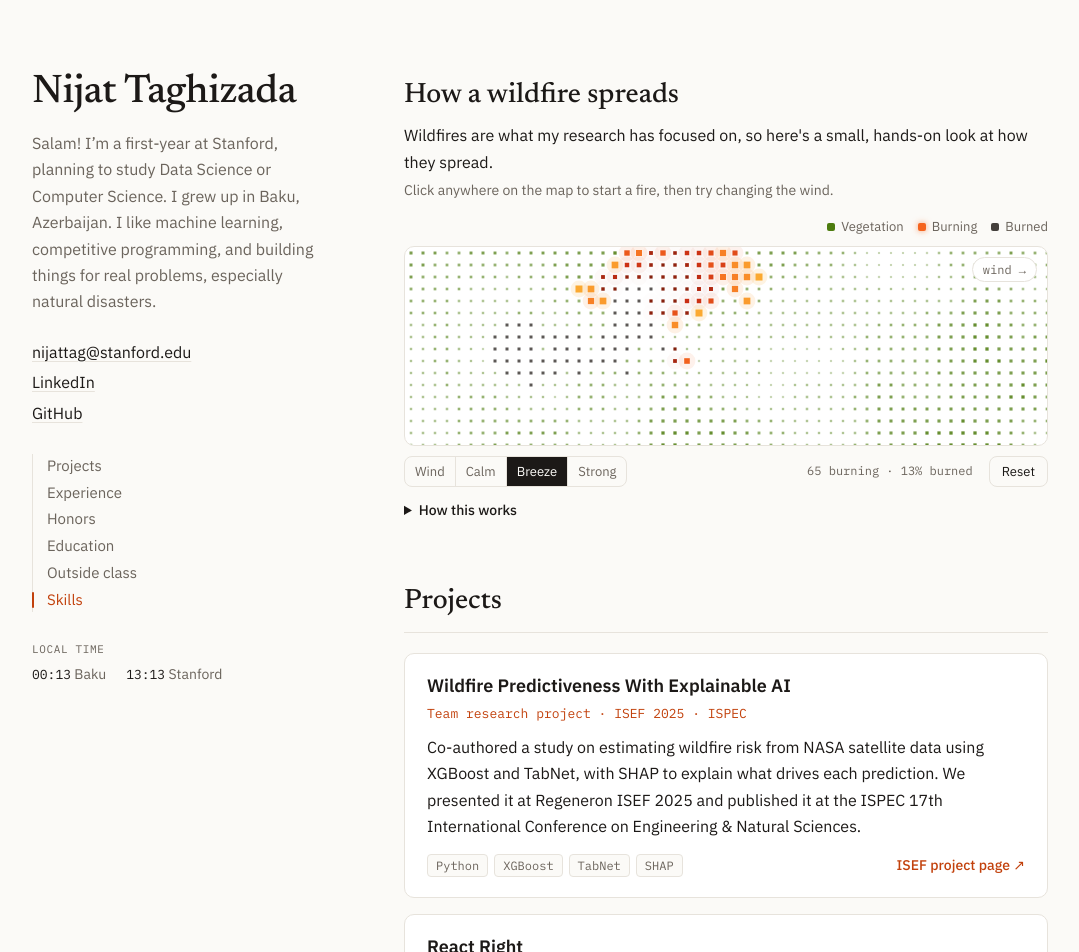
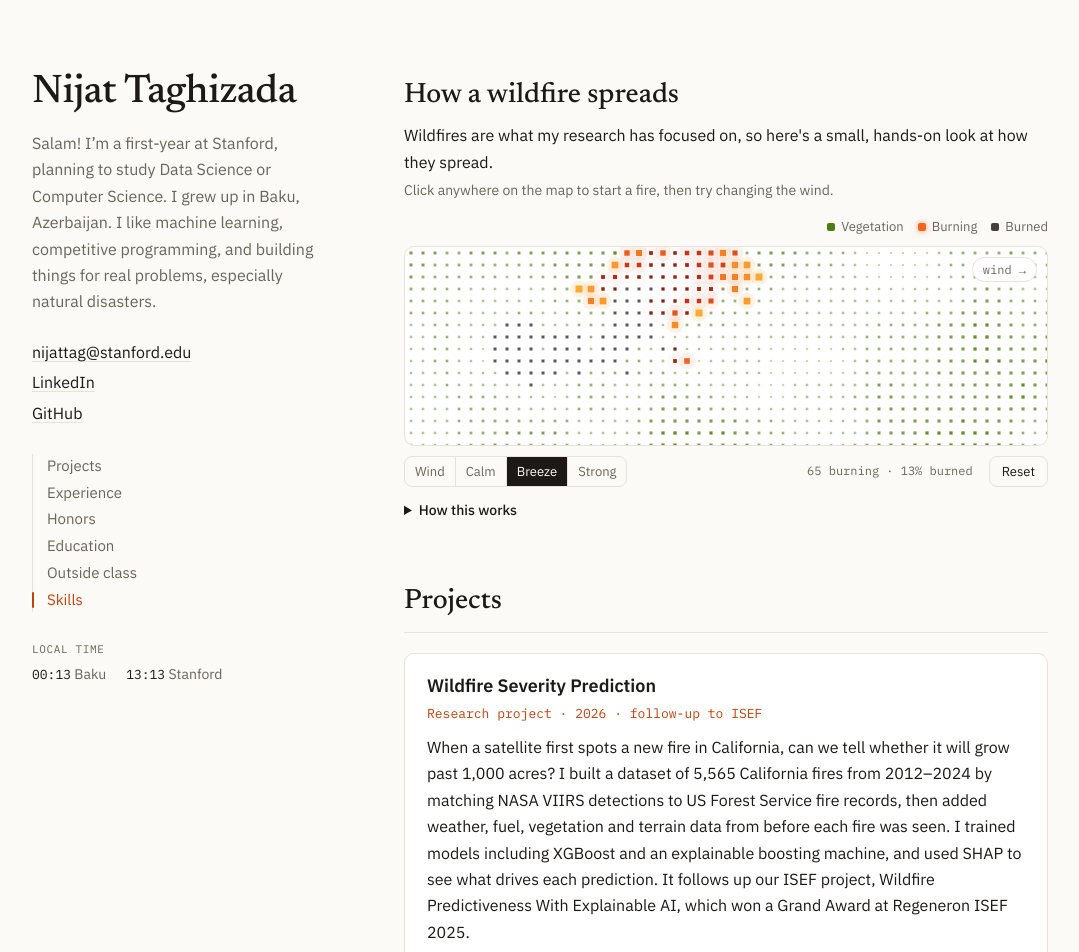
Before and after one commit to NijatTaghizada/nijat-website, a React (Vite) app: page / in a window 1280 px wide. Shown: the top 952 px of the page, without its empty margins (100-1179 px from the left). Built offline with nearby package versions, Linux system fonts and the light colour scheme.

Commit message:
Feature wildfire severity study as follow-up to ISEF project

```diff
--- a/src/components/FireSim.tsx
+++ b/src/components/FireSim.tsx
@@ -64,8 +64,8 @@ export default function FireSim() {
         </ul>
         <p>
           This is a deliberately simple cellular-automaton model for illustration, not a real forecast. My actual
-          research, the <a href="#projects">ISEF project</a> below, used machine learning on NASA satellite data
-          to predict wildfire risk.
+          research (see <a href="#projects">Projects</a> below) uses machine learning on satellite, weather and
+          fuel data to predict which new fires will grow large.
         </p>
       </details>
     </figure>
--- a/src/data/profile.ts
+++ b/src/data/profile.ts
@@ -18,12 +18,13 @@ export type Project = {
 
 export const projects: Project[] = [
   {
-    title: 'Wildfire Predictiveness With Explainable AI',
-    meta: 'Team research project · ISEF 2025 · ISPEC',
+    title: 'Wildfire Severity Prediction',
+    meta: 'Research project · 2026 · follow-up to ISEF',
     body:
-      'Co-authored a study on estimating wildfire risk from NASA satellite data using XGBoost and TabNet, with SHAP to explain what drives each prediction. We presented it at Regeneron ISEF 2025 and published it at the ISPEC 17th International Conference on Engineering & Natural Sciences.',
-    tags: ['Python', 'XGBoost', 'TabNet', 'SHAP'],
+      'When a satellite first spots a new fire in California, can we tell whether it will grow past 1,000 acres? I built a dataset of 5,565 California fires from 2012–2024 by matching NASA VIIRS detections to US Forest Service fire records, then added weather, fuel, vegetation and terrain data from before each fire was seen. I trained models including XGBoost and an explainable boosting machine, and used SHAP to see what drives each prediction. It follows up our ISEF project, Wildfire Predictiveness With Explainable AI, which won a Grand Award at Regeneron ISEF 2025.',
+    tags: ['Python', 'XGBoost', 'EBM', 'SHAP'],
     links: [
+      { href: 'https://github.com/NijatTaghizada/wildfire-severity-prediction', label: 'Code on GitHub' },
       { href: 'https://isef.net/project/soft031t-wildfire-predictiveness-with-explainable-ai', label: 'ISEF project page' },
     ],
   },
```
